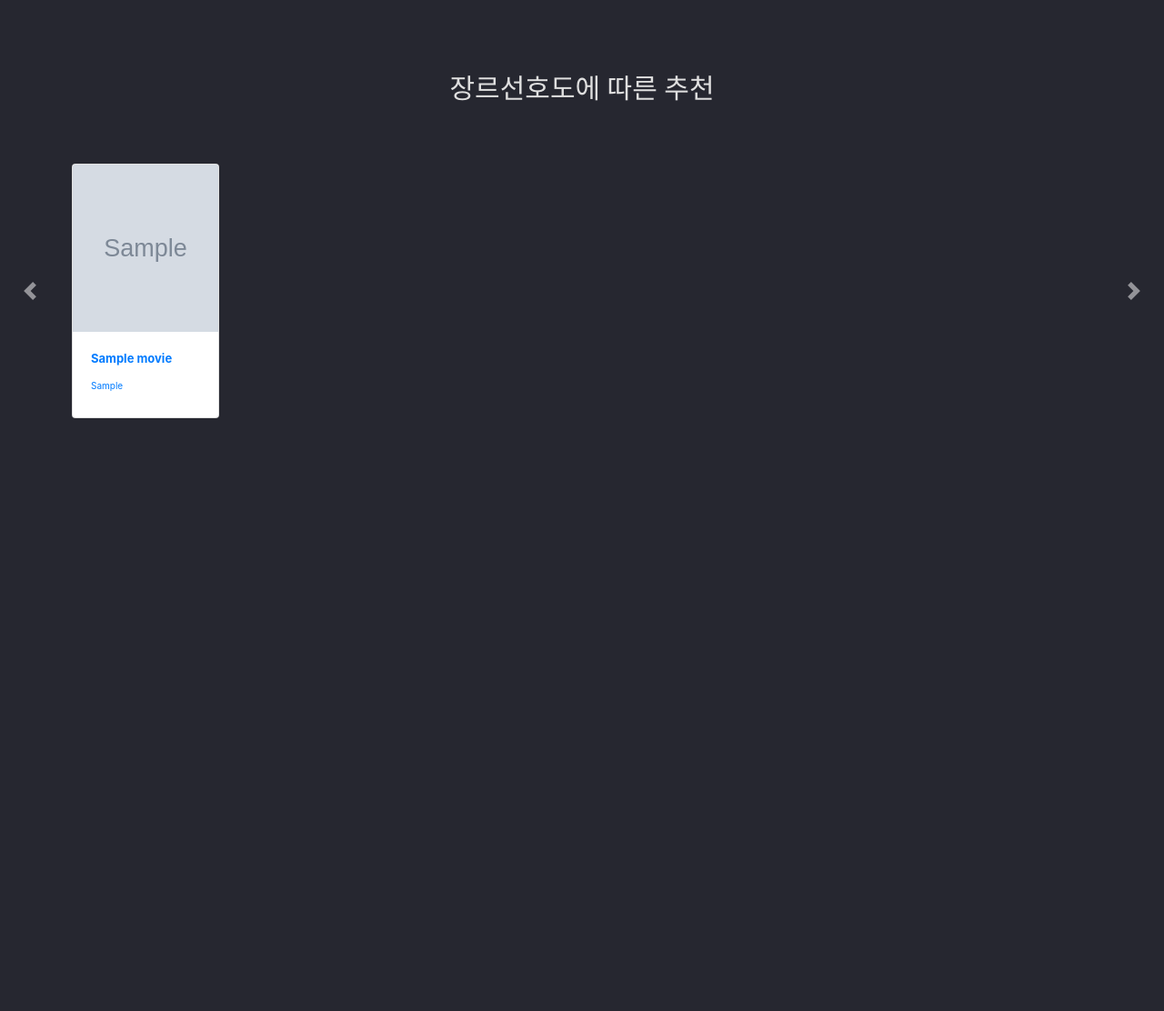
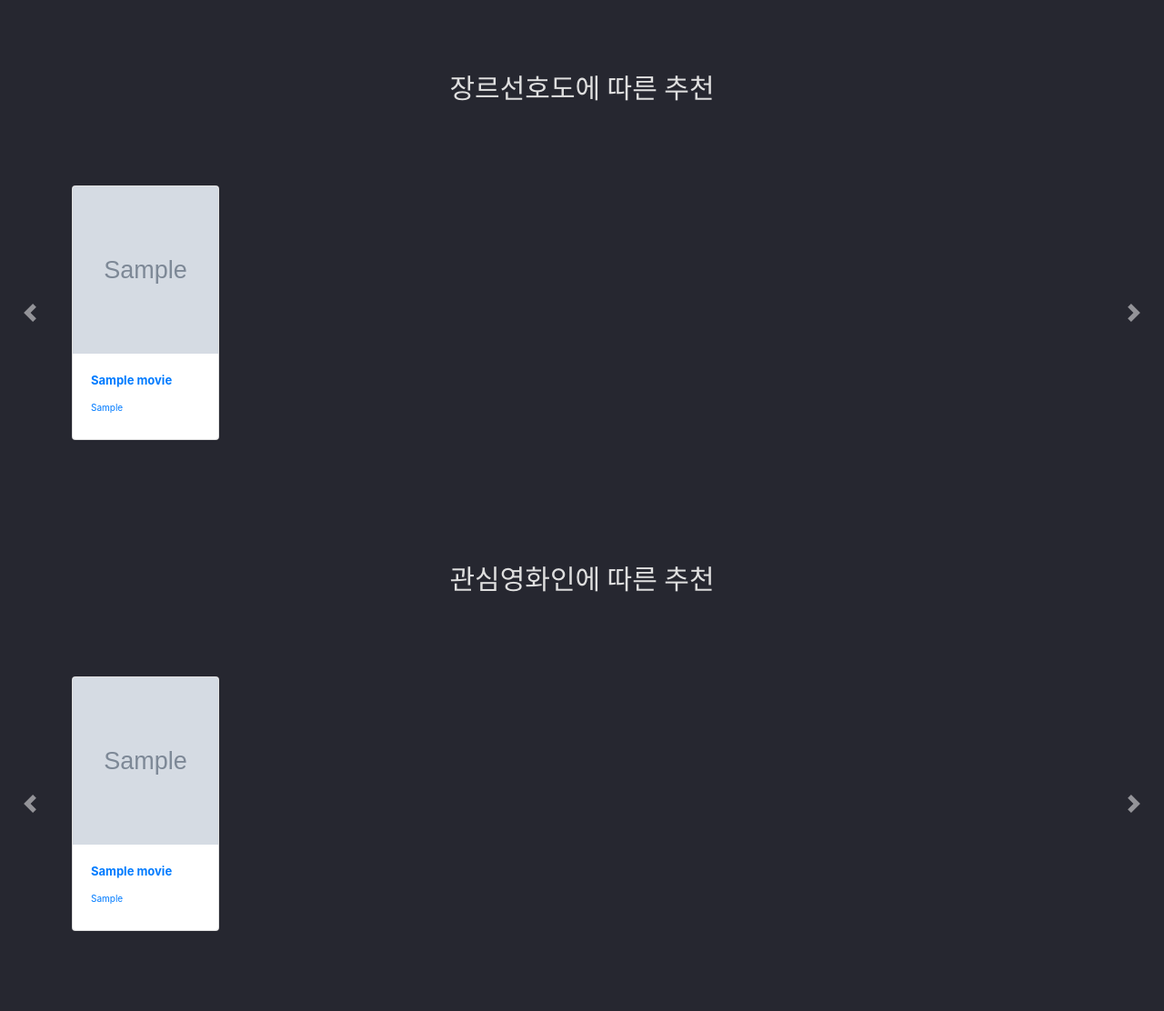
Before and after one commit to Cornelii/ourwatcha, a Django app: page /movies/ in a window 1280 px wide. Shown: the part 84-1196 px from the top of the page at 91% size. Before the commit the page ends 544 px from the top, so only its background shows below. Run offline with Django 3.2, Linux system fonts and the light colour scheme; a user stored in the database is signed in; tables that the repository leaves empty hold one stand-in row (values such as "Sample post"); grey boxes marked "Sample" are stand-in pictures; parts of the project's set-up code (start-up, migrations or seed data) failed here and were passed over; some libraries are stand-ins or nearby versions; some web fonts are replaced.

Commit message:
completion of baseline

```diff
--- a/movies/static/movies/css/movie_index.css
+++ b/movies/static/movies/css/movie_index.css
@@ -26,6 +26,7 @@
 
 .citems a{
     text-decoration:none;
+    padding:1px;
 }
 
 .card {
--- a/movies/templates/movies/checking.html
+++ b/movies/templates/movies/checking.html
@@ -22,7 +22,7 @@ OurWatCha Movies
         {% for movie in movies %}
         <div class="col">
             <div class="card" @mouseenter="choose" @mouseleave="leave" @mouseover="overM" id="{{ movie.id }}">
-                <img src="{{ movie.poster_url }}" alt="" class="card-img-top img-fluid">
+                <img src="{{ movie.large_poster_url }}" alt="" class="card-img-top img-fluid">
                 <div class="card-body">
                     <div class="card-title">{{ movie.title }}</div>
                 </div>
--- a/movies/templates/movies/index.html
+++ b/movies/templates/movies/index.html
@@ -16,7 +16,7 @@ OurWatCha Movies
         {% if forloop.counter0 == 0 %}
             <h4 class="recom-header text-center">장르선호도에 따른 추천</h4>
         {% elif forloop.counter0 == 1%}
-            <h4 class="recom-header text-center">관심배우에 따른 추천</h4>
+            <h4 class="recom-header text-center">관심영화인에 따른 추천</h4>
         {% endif %}
         <div id="indexcarousel{{ forloop.counter0 }}" class="carousel slide" data-ride="carousel">
 
@@ -33,7 +33,7 @@ OurWatCha Movies
                                     <div class="col col-sm-4 col-lg-2 citems">
                                         <a href="{% url 'movies:movie_detail' movie.id %}">
                                             <div class="card">
-                                                    <img src="{{ movie.poster_url }}" alt="" class="card-img-top img-fluid">
+                                                    <img src="{{ movie.large_poster_url }}" alt="" class="card-img-top img-fluid">
                                                     <div class="card-body">
                                                         <div class="card-title">{{ movie.title }}</div>
                                                         <div class="card-text">{{ movie.grade }}</div>
--- a/movies/views.py
+++ b/movies/views.py
@@ -18,9 +18,13 @@ def root(request):
 def movie_extractor(obj):
     index_pointer = 0
     target = []
-    for i in range(3):
-        target.append(obj[index_pointer:index_pointer + 6])
-        index_pointer += 6
+    for i in range(5):
+        tmp_obj = obj[index_pointer:index_pointer + 6]
+        if tmp_obj:
+            target.append(tmp_obj)
+            index_pointer += 6
+        else:
+            break
     return target
 
 
@@ -37,19 +41,27 @@ def index(request):
             messages.success(request, '먼저 영화에 평점을 매겨주세요. 많이 평점을 매기실 수록 기호에 맞는 영화를 찾으실 수 있습니다.')
             return redirect('movies:movie_checking')
         movies = Movie.objects.all()
+        kinds = []
+
         # 유저가 체크하지 않은 영화 중 장르 선호도로 추천하기.
         # TODO:유저가 체크하지 않은 영화로 filtering하기.
         genre_preferences = request.user.preferences.all().order_by('-score')
         genre_movie = []
         for gp in genre_preferences:
             genre_movie.extend(gp.genre.movies.all())
-        print(genre_movie)
-
-        kinds = []
 
         # 장르선호도
         kinds.append(movie_extractor(genre_movie))
 
+        # 온도가 높은 영화인이 있는 영화.
+        try:
+            tmps_movie = []
+            tmp = user.temps.order_by('-temp').first()
+
+            tmps_movie.extend(tmp.person.movies.all())
+            kinds.append(movie_extractor(tmps_movie))
+        except:
+            pass
 
         return render(request, 'movies/index.html', {
             'kinds': kinds,
```
